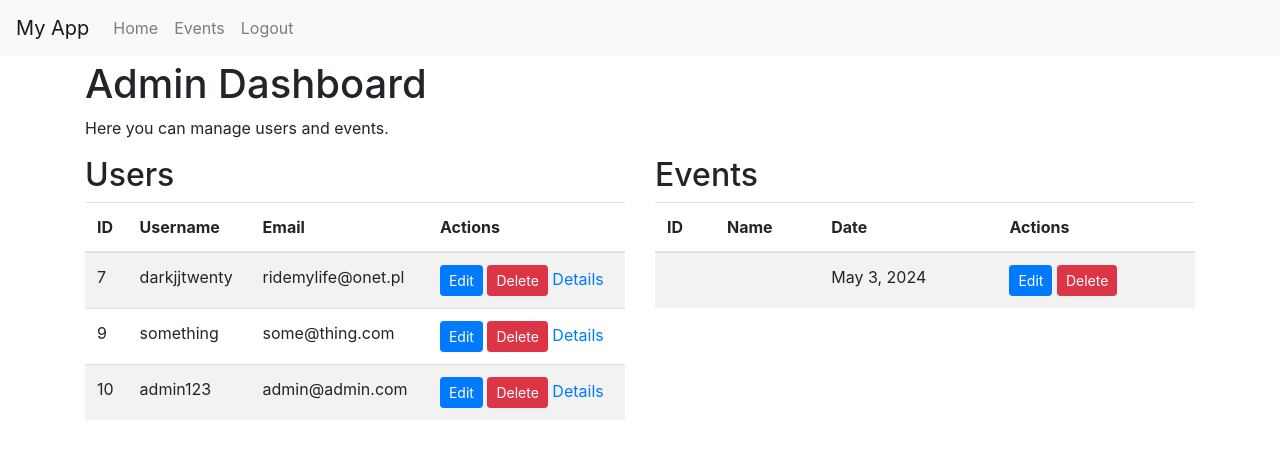
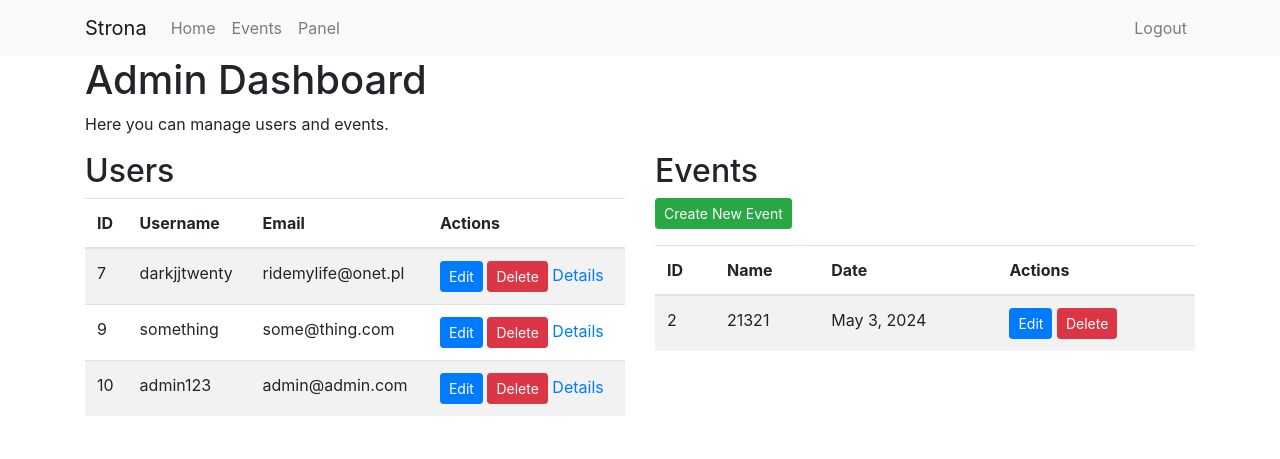
Before and after one commit to dawidciula/EventManagementSystem, a Django app: page /dashboard/ in a window 1280 px wide. Shown: the top 459 px of the page. Run offline with Django 5.2, Linux system fonts and the light colour scheme; a user stored in the database is signed in; data comes from the database, SQL or seed files in the repository; both versions use the stored data as it was after the commit; some libraries are stand-ins or nearby versions.

Commit message:
Add files via upload

```diff
--- a/EventManagementSystem-main/backend/Event/urls.py
+++ b/EventManagementSystem-main/backend/Event/urls.py
@@ -3,7 +3,7 @@ from django.middleware import csrf
 from django.urls import path
 from django.views.decorators.csrf import csrf_exempt
 from rest_framework import views
-from app.views import EventView, UserRegister, UserLogin, UserViewSet, UserLogout, UserView, home_view, admin_dashboard, edit_user, delete_user, user_detail
+from app.views import EventView, UserRegister, UserLogin, UserViewSet, UserLogout, UserView, home_view, admin_dashboard, edit_user, delete_user, user_detail, edit_event, delete_event, create_event
 from rest_framework.routers import DefaultRouter
 
 router = DefaultRouter()
@@ -14,17 +14,24 @@ urlpatterns = [
     path('', include(router.urls)),
     path('start/', home_view, name='home'),
 
+    #wydarzenia
     path('events/', EventView.as_view(), name='events'),
     path('events/<int:pk>/', EventView.as_view(), name='event_detail'),
+    path('create_event/', create_event, name='create_event'),
+    path('edit_event/<int:event_id>/', edit_event, name='edit_event'),
+    path('delete_event/<int:event_id>/', delete_event, name='delete_event'),
 
+    #logowanie/rejestracja
     path('register/', UserRegister.as_view(), name='register'),
     path('login/', UserLogin.as_view(), name='login'),
     path('logout/', UserLogout.as_view(), name='logout'),
 
+    #uzytkownicy
     path('users/<int:pk>/', UserView.as_view(), name='user_detail'),
     path('edit_user/<int:user_id>/', edit_user, name='edit_user'),
     path('delete_user/<int:user_id>/', delete_user, name='delete_user'),
     path('user_detail/<int:user_id>/', user_detail, name='user_detail'),
 
+    #panel admina
     path('dashboard/', admin_dashboard, name='admin_dashboard'),
 ]
--- a/EventManagementSystem-main/backend/app/forms.py
+++ b/EventManagementSystem-main/backend/app/forms.py
@@ -1,7 +1,23 @@
 from django import forms
 from django.contrib.auth.models import User
+from .models import Event
 
+#formularz dla uzytkownika
 class UserEditForm(forms.ModelForm):
     class Meta:
         model = User
         fields = ['username', 'email']
+
+
+#formularz dla wydarzen
+class EventForm(forms.ModelForm):
+    date = forms.DateField(widget=forms.DateInput(attrs={'type': 'date'}, format='%Y-%m-%d'))
+    start_date = forms.DateTimeField(widget=forms.DateTimeInput(attrs={'type': 'datetime-local'}, format='%Y-%m-%dT%H:%M'))
+    end_date = forms.DateTimeField(widget=forms.DateTimeInput(attrs={'type': 'datetime-local'}, format='%Y-%m-%dT%H:%M'))
+
+    class Meta:
+        model = Event
+        fields = ['title', 'date', 'description', 'start_date', 'end_date', 'location', 'status', 'organizer_ID', 'parent_event_ID']
+        widgets = {
+            'parent_event_ID': forms.Select(attrs={'class': 'form-control'}),
+        }
--- a/EventManagementSystem-main/backend/app/models.py
+++ b/EventManagementSystem-main/backend/app/models.py
@@ -75,7 +75,7 @@ class Event(models.Model):
         User, on_delete=models.CASCADE, to_field="user_ID"
     )  # ? to_field may be unnecessary since User has user_id as auto primary key to that field
     parent_event_ID = models.ForeignKey(
-        "self", on_delete=models.CASCADE, to_field="event_ID", null=True
+        "self", on_delete=models.CASCADE, to_field="event_ID", null=True, blank=True
     )  #! Need to be tested as its self-referential foreign key
     #! Check if this table works right as theres duplication for some fields
     # TODO Refractor if duplication fucks app table
--- a/EventManagementSystem-main/backend/app/templates/admin_dashboard.html
+++ b/EventManagementSystem-main/backend/app/templates/admin_dashboard.html
@@ -33,6 +33,7 @@
     </div>
     <div class="col-md-6">
         <h2>Events</h2>
+        <a href="{% url 'create_event' %}" class="btn btn-success btn-sm mb-3">Create New Event</a>
         <table class="table table-striped">
             <thead>
                 <tr>
@@ -45,12 +46,12 @@
             <tbody>
                 {% for event in events %}
                 <tr>
-                    <td>{{ event.id }}</td>
-                    <td>{{ event.name }}</td>
+                    <td>{{ event.event_ID }}</td>
+                    <td>{{ event.title }}</td>
                     <td>{{ event.date }}</td>
                     <td>
-                        <a href="{% url 'edit_event' event.id %}" class="btn btn-primary btn-sm">Edit</a>
-                        <a href="{% url 'delete_event' event.id %}" class="btn btn-danger btn-sm">Delete</a>
+                        <a href="{% url 'edit_event' event.event_ID %}" class="btn btn-primary btn-sm">Edit</a>
+                        <a href="{% url 'delete_event' event.event_ID %}" class="btn btn-danger btn-sm">Delete</a>
                     </td>
                 </tr>
                 {% endfor %}
--- a/EventManagementSystem-main/backend/app/templates/base.html
+++ b/EventManagementSystem-main/backend/app/templates/base.html
@@ -5,30 +5,47 @@
     <meta name="viewport" content="width=device-width, initial-scale=1.0">
     <title>{% block title %}My App{% endblock %}</title>
     <link href="https://stackpath.bootstrapcdn.com/bootstrap/4.5.2/css/bootstrap.min.css" rel="stylesheet">
-    <style>
-        body {
-            padding-top: 60px;
-        }
-    </style>
+
     {% block extra_head %}{% endblock %}
 </head>
 <body>
-    <nav class="navbar navbar-expand-lg navbar-light bg-light fixed-top">
-        <a class="navbar-brand" href="#">My App</a>
-        <div class="collapse navbar-collapse">
-            <ul class="navbar-nav mr-auto">
-                <li class="nav-item"><a class="nav-link" href="{% url 'home' %}">Home</a></li>
-                {% if user.is_authenticated %}
-                {% if user.role == 'admin' %}
-                <li class="nav-item"><a class="nav-link" href="{% url 'admin_dashboard' %}">Admin Dashboard</a></li>
-                {% endif %}
-                <li class="nav-item"><a class="nav-link" href="{% url 'events' %}">Events</a></li>
-                <li class="nav-item"><a class="nav-link" href="{% url 'logout' %}">Logout</a></li>
-                {% else %}
-                <li class="nav-item"><a class="nav-link" href="{% url 'login' %}">Login</a></li>
-                <li class="nav-item"><a class="nav-link" href="{% url 'register' %}">Register</a></li>
-                {% endif %}
-            </ul>
+    <nav class="navbar navbar-expand-lg navbar-light bg-light">
+        <div class="container">
+            <a class="navbar-brand" href="#">Strona</a>
+            <button class="navbar-toggler" type="button" data-toggle="collapse" data-target="#navbarNav" aria-controls="navbarNav" aria-expanded="false" aria-label="Toggle navigation">
+                <span class="navbar-toggler-icon"></span>
+            </button>
+            <div class="collapse navbar-collapse" id="navbarNav">
+                <ul class="navbar-nav mr-auto">
+                    <li class="nav-item">
+                        <a class="nav-link" href="{% url 'home' %}">Home</a>
+                    </li>
+                    {% if user.is_authenticated %}
+                    <li class="nav-item">
+                        <a class="nav-link" href="{% url 'events' %}">Events</a>
+                    </li>
+                    {% if user.is_staff %}
+                    <li class="nav-item">
+                        <a class="nav-link" href="{% url 'admin_dashboard' %}">Panel</a>
+                    </li>
+                    {% endif %}
+                    {% endif %}
+                </ul>
+                <ul class="navbar-nav ml-auto">
+                    {% if user.is_authenticated %}
+                    <li class="nav-item">
+                        <a class="nav-link" href="{% url 'logout' %}">Logout</a>
+                    </li>
+                    {% else %}
+                    <li class="nav-item">
+                        <a class="nav-link" href="{% url 'register' %}">Register</a>
+                    </li>
+                    <li class="nav-item">
+                        <a class="nav-link" href="{% url 'login' %}">Login</a>
+                    </li>
+                    {% endif %}
+                </ul>
+            </div>
         </div>
     </nav>
     <div class="container">
--- a/EventManagementSystem-main/backend/app/views.py
+++ b/EventManagementSystem-main/backend/app/views.py
@@ -5,7 +5,7 @@ from django.shortcuts import get_object_or_404
 from django.contrib.auth import get_user_model, login, logout
 from rest_framework.authentication import SessionAuthentication
 from app.forms import UserEditForm
-from .models import Event, Event_Registration
+from .models import Event
 from .serializer import EventRegistrationSerializer, UserRegisterSerializer, UserLoginSerializer, UserSerializer, EventSerializer
 from .validations import custom_validation, validate_email, validate_password
 from django.shortcuts import render
@@ -23,7 +23,12 @@ from django.views.decorators.csrf import csrf_exempt
 from django.contrib.auth.decorators import login_required, user_passes_test
 from rest_framework import viewsets
 from django.contrib.auth.models import User
+from .forms import EventForm
 
+
+
+
+#rejestracja uzytkownikow
 User = get_user_model()
 
 class UserRegister(APIView):
@@ -42,6 +47,8 @@ class UserRegister(APIView):
         else:
             return render(request, 'register.html', {'error': 'Registration failed'})
 
+
+#logowanie uzytkownikow
 class UserLogin(APIView):
     permission_classes = (permissions.AllowAny,)
     authentication_classes = (SessionAuthentication,)
@@ -62,6 +69,8 @@ class UserLogin(APIView):
             return render(request, 'login.html', {'error': 'Invalid credentials'})
 
 
+
+#wylogowywanie uzytkowwnikow
 class UserLogout(APIView):
     permission_classes = (permissions.AllowAny,)
     authentication_classes = ()
@@ -75,6 +84,7 @@ class UserLogout(APIView):
         return redirect('home')
 
 
+#uzytkownicy
 class UserView(APIView):
     permission_classes = (permissions.IsAuthenticated,)
     authentication_classes = (SessionAuthentication,)
@@ -104,6 +114,7 @@ class UserView(APIView):
         return Response(serializer.errors, status=status.HTTP_400_BAD_REQUEST)
 
 
+#wydarzenia
 class EventView(APIView):
     permission_classes = (permissions.IsAuthenticated,)
 
@@ -136,60 +147,33 @@ class EventView(APIView):
         return Response(status=status.HTTP_204_NO_CONTENT)
 
 
+#strona startowa
 def home_view(request):
     return render(request, 'home.html')
 
-#member
-class EventListView(ListAPIView):
-    queryset = Event.objects.all()
-    serializer_class = EventSerializer
-    permission_classes = [IsAuthenticated]
-
-class EventDetailView(RetrieveAPIView):
-    queryset = Event.objects.all()
-    serializer_class = EventSerializer
-    permission_classes = [IsAuthenticated]
-
-class EventRegistrationView(CreateAPIView):
-    queryset = Event_Registration.objects.all()
-    serializer_class = EventRegistrationSerializer
-    permission_classes = [IsAuthenticated]
-
-#admin
-class EventCreateView(CreateAPIView):
-    queryset = Event.objects.all()
-    serializer_class = EventSerializer
-    permission_classes = [IsAdminUser]
-
-class EventUpdateView(RetrieveUpdateDestroyAPIView):
-    queryset = Event.objects.all()
-    serializer_class = EventSerializer
-    permission_classes = [IsAdminUser]
-
-class EventDeleteView(DestroyAPIView):
-    queryset = Event.objects.all()
-    serializer_class = EventSerializer
-    permission_classes = [IsAdminUser]
-
-class EventUserListView(ListAPIView):
-    serializer_class = EventRegistrationSerializer
-    permission_classes = [IsAdminUser]
-
-    def get_queryset(self):
-        event_id = self.kwargs['pk']
-        return Event_Registration.objects.filter(event_ID=event_id)
 
 
-
+#panel administratora
 def admin_check(user):
     return user.is_superuser
 
 @login_required
-@user_passes_test(admin_check)
+@csrf_exempt
 def admin_dashboard(request):
+    User = get_user_model()
     users = User.objects.all()
     events = Event.objects.all()
-    return render(request, 'admin_dashboard.html', {'users': users, 'events': events})
+
+    if request.method == 'POST':
+        event_form = EventForm(request.POST)
+        if event_form.is_valid():
+            event_form.save()
+            return redirect('admin_dashboard')
+    else:
+        event_form = EventForm()
+
+    return render(request, 'admin_dashboard.html', {'users': users, 'events': events, 'event_form': event_form})
+
 
 
 class UserViewSet(viewsets.ModelViewSet):
@@ -197,6 +181,7 @@ class UserViewSet(viewsets.ModelViewSet):
     serializer_class = UserSerializer
 
 
+#edycja uzytkownika
 @login_required
 @csrf_exempt
 def edit_user(request, user_id):
@@ -211,13 +196,53 @@ def edit_user(request, user_id):
 
     return render(request, 'edit_user.html', {'user_form': user_form, 'user_id': user_id})
 
+#usuwanie uzytkownika
 @login_required
 def delete_user(request, user_id):
     user = get_object_or_404(User, pk=user_id)
     user.delete()
     return redirect('admin_dashboard')
 
+#detale uzytkownika
 @login_required
 def user_detail(request, user_id):
     user = get_object_or_404(User, pk=user_id)
     return render(request, 'user_detail.html', {'user': user})
+
+
+
+
+#edycja wydarzenia
+@login_required
+@csrf_exempt
+def edit_event(request, event_id):
+    event = get_object_or_404(Event, pk=event_id)
+    if request.method == 'POST':
+        event_form = EventForm(request.POST, instance=event)
+        if event_form.is_valid():
+            event_form.save()
+            return redirect('admin_dashboard')
+    else:
+        event_form = EventForm(instance=event)
+    return render(request, 'edit_event.html', {'event_form': event_form, 'event_id': event_id})
+
+#usuwanie wydarzenia
+@login_required
+@csrf_exempt
+def delete_event(request, event_id):
+    event = get_object_or_404(Event, pk=event_id)
+    event.delete()
+    return redirect('admin_dashboard')
+
+#tworzenie wydarzenia
+@login_required
+@csrf_exempt
+def create_event(request):
+    if request.method == 'POST':
+        event_form = EventForm(request.POST)
+        if event_form.is_valid():
+            event_form.save()
+            return redirect('admin_dashboard')
+    else:
+        event_form = EventForm()
+    return render(request, 'create_event.html', {'event_form': event_form})
```
Also changed, not shown: EventManagementSystem-main/backend/app/templates/create_event.html (added, +11 -0 lines), EventManagementSystem-main/backend/app/templates/edit_event.html (added, +11 -0 lines), EventManagementSystem-main/backend/db.sqlite3.
